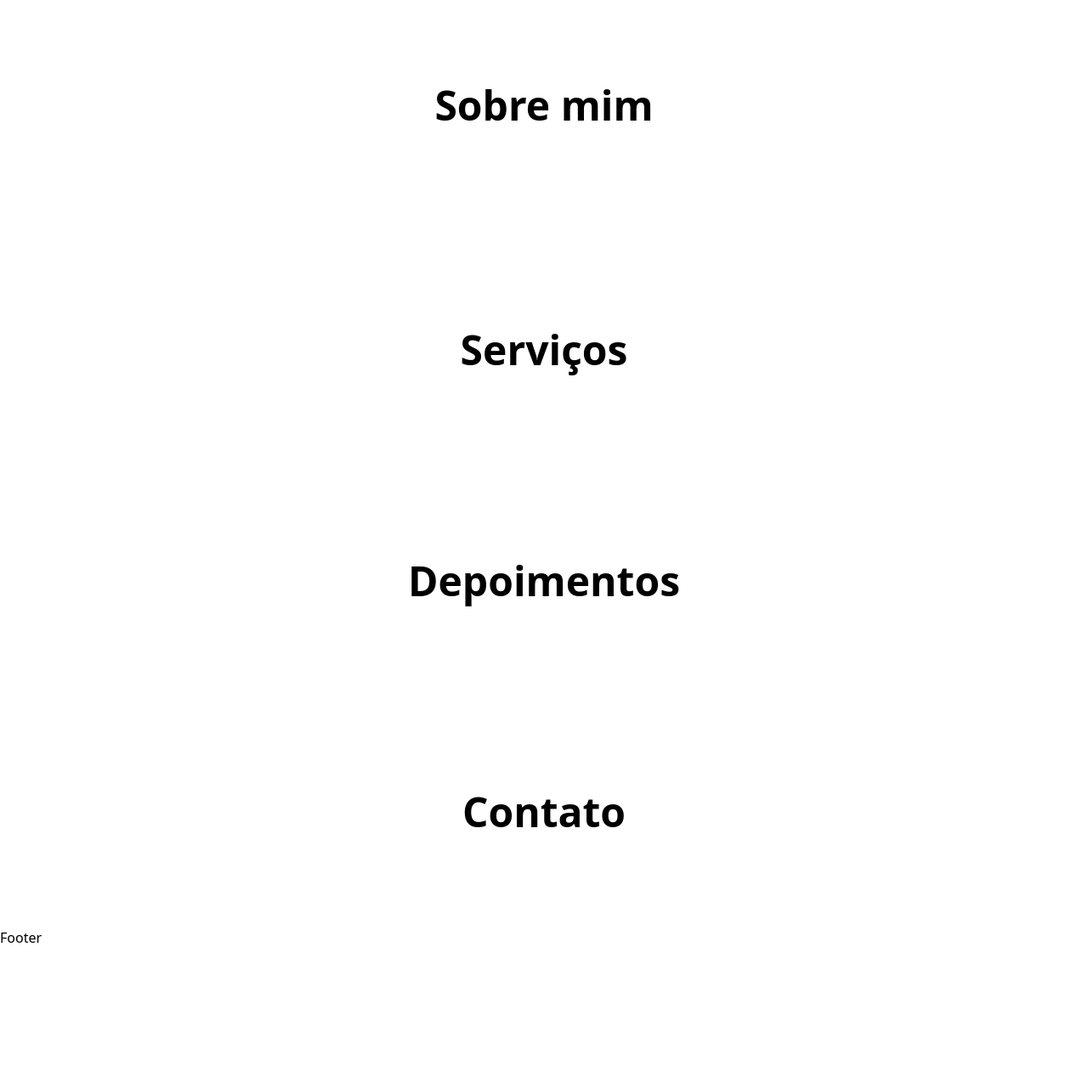
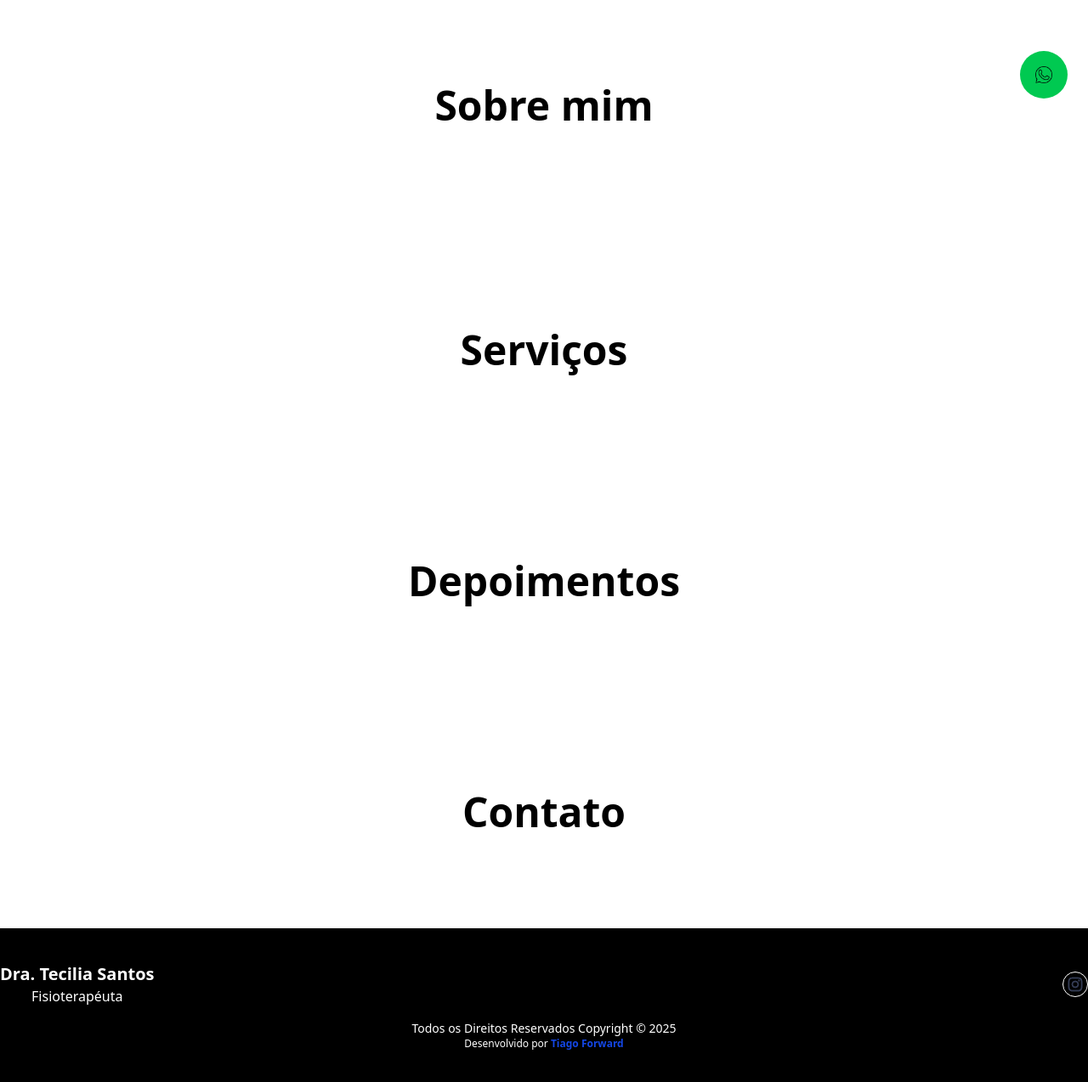
Before and after one commit to tiago-forward/landing-page-tecilia, a Next.js app: page / in a window 1280 px wide. Shown: the part 660-1934 px from the top of the page at 85% size. Before the commit the page ends 1776 px from the top, so only its background shows below. Built offline with nearby package versions, Linux system fonts and the light colour scheme.

Commit message:
added footer

```diff
--- a/src/app/layout.tsx
+++ b/src/app/layout.tsx
@@ -3,6 +3,9 @@ import { Geist, Geist_Mono } from "next/font/google";
 import "./globals.css";
 import { Header } from "@/components/layouts/Header";
 import Footer from "@/components/layouts/Footer";
+import Image from "next/image";
+
+import WhatsApp from "@/image/whatsapp.png";
 
 const geistSans = Geist({
   variable: "--font-geist-sans",
@@ -32,6 +35,18 @@ export default function RootLayout({
         <Header />
         {children}
         <Footer />
+        <a
+          href="https://wa.me/5583998310461"
+          target="_blank"
+          className="group z-50 fixed right-6 bottom-6 grid place-items-center rounded-full cursor-pointer duration-300 ease-linear p-3 lg:p-4 border-2 border-transparent bg-green-500 hover:bg-green-600 hover:border-green-700"
+        >
+          <Image
+            src={WhatsApp}
+            alt="Icone do Whatsapp"
+            width={20}
+            height={20}
+          />
+        </a>
       </body>
     </html>
   );
--- a/src/components/layouts/Footer.tsx
+++ b/src/components/layouts/Footer.tsx
@@ -1,3 +1,55 @@
+import { socialMediaLinks } from "@/constants/socialMediaLinks";
+import Link from "next/link";
+
 export default function Footer() {
-  return <header>Footer</header>;
+  return (
+    <footer className="w-full flex flex-col items-center justify-center transition-colors duration-500 bg-black text-white gap-4 border-t py-10">
+      <div className="w-full max-w-screen-xl m-auto flex flex-col items-center gap-4">
+        <div className="flex flex-col lg:flex-row items-center lg:justify-between gap-2 w-full">
+          <Link href={"#home"} className="flex flex-col items-center">
+            <span className="font-bold text-xl">Dra. Tecilia Santos</span>
+            <span className="font-normal ">Fisioterapéuta</span>
+          </Link>
+          <nav className="flex">
+            <ul className="flex items-center justify-center gap-2">
+              {socialMediaLinks.map((link) => (
+                <li
+                  key={link.id}
+                  className="duration-300 rounded-full border p-1 hover:opacity-70"
+                >
+                  <Link
+                    href={link.url}
+                    target="_blank"
+                    aria-label={link.label}
+                    title={link.label}
+                  >
+                    {link.icon && <link.icon />}
+                  </Link>
+                </li>
+              ))}
+            </ul>
+          </nav>
+        </div>
+        <div className="flex flex-col">
+          <p className="text-sm text-center">
+            Todos os Direitos Reservados Copyright © {new Date().getFullYear()}
+          </p>
+          <div>
+            <p className="text-xs text-center">
+              Desenvolvido por{" "}
+              <span className="text-blue-700 font-bold">
+                <Link
+                  href="https://www.linkedin.com/in/tiago-lacerda-devfrontend/"
+                  target="_blank"
+                  className="hover:underline"
+                >
+                  Tiago Forward
+                </Link>
+              </span>
+            </p>
+          </div>
+        </div>
+      </div>
+    </footer>
+  );
 }
```
Also changed, not shown: src/image/whatsapp.png (added).
